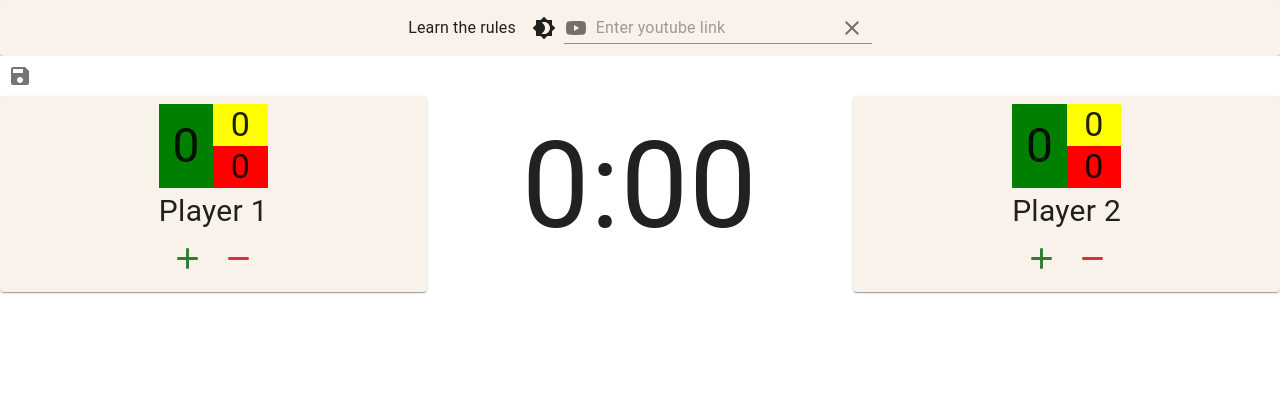
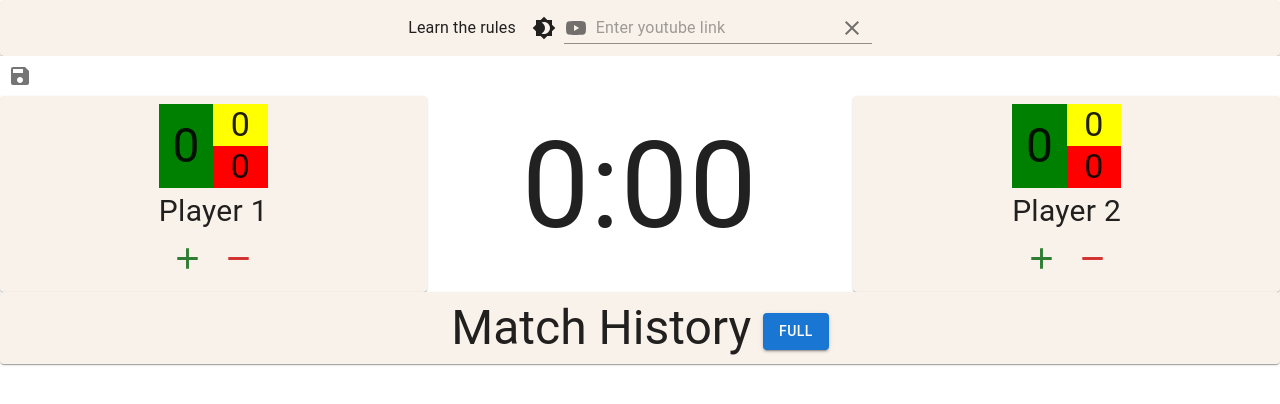
Before and after one commit to dli9431/learntherules, a React (Vite) app: page / in a window 1280 px wide. Shown: the top 404 px of the page. Built offline with nearby package versions, Linux system fonts and the light colour scheme.

Commit message:
add viewable action history

```diff
--- a/src/App.tsx
+++ b/src/App.tsx
@@ -24,6 +24,7 @@ import Timer from './timer.tsx';
 import { ScoreHistory, MatchHistory, Fighter, PlayerOptions, YouTubePlayer } from './interfaces/shared.ts';
 import Player from './player.tsx';
 import RefDecPopover from './refDecPopover.tsx';
+import Match from './match.tsx';
 
 const ColorModeContext = createContext({ toggleColorMode: () => { } });
 
@@ -320,8 +321,8 @@ function App() {
               <Grid item xs={6} sm={6} lg={4} order={{ sm: 3, lg: 3 }}>
                 <Player fighter={fighter2} theme={theme} setFighter={setFighter2} playerControl={playerControl} setScoreHistory={setScoreHistory} />
               </Grid>
-              <Grid item xs={12} sm={12} lg={12} order={{ sm: 3, lg: 3 }}>
-                {/* <Match history={matchHistory} /> */}
+              <Grid item xs={12} sm={12} md={12} lg={12} sx={{ flexGrow: 1, flexBasis: 0 }} order={4}>
+                <Match theme={theme} fighter1={fighter1} fighter2={fighter2} history={scoreHistory} />
               </Grid>
             </Grid>
           </Grid>
--- a/src/interfaces/shared.ts
+++ b/src/interfaces/shared.ts
@@ -48,3 +48,10 @@ export interface MatchHistory {
     date: string;
     history: ScoreHistory[];
 }
+
+export function convertSecondsToTime(seconds: number): string {
+    seconds = Math.round(seconds);
+    const minutes = Math.floor(seconds / 60);
+    const remainingSeconds = seconds % 60;
+    return `${minutes}:${remainingSeconds < 10 ? `0${remainingSeconds}` : remainingSeconds}`;
+}
--- /dev/null
+++ b/src/match.tsx
@@ -0,0 +1,57 @@
+import { Button, Stack, Box, Paper, Typography, Grid } from '@mui/material';
+import { convertSecondsToTime, Fighter, ScoreHistory } from './interfaces/shared.ts';
+import { Theme } from '@mui/material/styles';
+
+export const Match = ({ theme, history, fighter1, fighter2 }:
+    { theme: Theme; history: ScoreHistory[] | null; fighter1: Fighter, fighter2: Fighter }) => {
+
+    const formatResult = (score: ScoreHistory) => {
+        let res = '';
+        if (score.subType) {
+            if (score.fighter === 1) {
+                res = fighter1.name + ` wins by ` + `(${score.subType})` + ` at ` + `(${convertSecondsToTime(score.time)})`;
+            } else {
+                res = fighter2.name + ` wins by ` + `(${score.subType}) at ` + `(${convertSecondsToTime(score.time)})`;
+            }
+        } else {
+            if (score.fighter === 1) {
+                res = fighter1.name + ` scores ` + score.scoreAmount + ` ` + score.scoreType + ` at ` + `(${convertSecondsToTime(score.time)})`;
+            }
+            else {
+                res = fighter2.name + ` scores ` + score.scoreAmount + ` ` + score.scoreType + ` at ` + `(${convertSecondsToTime(score.time)})`;
+            }
+        }
+        return res;
+    }
+    return (
+        <Paper
+            sx={{
+                bgcolor: theme.palette.mode === 'dark' ? '#1A2027' : '#f9f2eb',
+                padding: 1,
+                overflow: 'auto',
+            }}
+        >
+            <Grid container spacing={0} className="matchHistory"
+                sx={{
+                    display: 'flex',
+                    justifyContent: 'center',
+                    alignItems: 'center',
+                }}>
+                <Grid item>
+                    <Typography variant="h3">
+                        Match History <Button variant="contained">Full</Button>
+                    </Typography>
+                </Grid>
+                {(history && history.length > 0) && history.slice(-4).map((score, index) => {
+                    return (
+                        <Grid item xs={12} key={index}>
+                            {formatResult(score)}
+                        </Grid>
+                    )
+                })}
+            </Grid>
+        </Paper>
+    )
+}
+
+export default Match;
--- a/src/player.tsx
+++ b/src/player.tsx
@@ -6,7 +6,6 @@ import ScorePopover from './scorePopover.tsx';
 export const Player = ({ fighter, theme, setFighter, playerControl, setScoreHistory }:
     { fighter: Fighter; theme: Theme; setFighter: any; playerControl: any; setScoreHistory: any; }) => {
     return (
-
         <Paper
             sx={{
                 display: 'flex',
--- a/src/timer.tsx
+++ b/src/timer.tsx
@@ -1,13 +1,12 @@
 import { Typography } from '@mui/material';
+import { convertSecondsToTime } from './interfaces/shared';
 
 export function Timer({ currTime }: { currTime: number }) {
-  const seconds = currTime;
-  const minutes = Math.floor(seconds / 60);
-  const remainingSeconds = seconds % 60;
+  const time = convertSecondsToTime(currTime);
 
   return (
     <Typography component='div' fontSize={{ md: 120, sm: 40, xs: 30 }}>
-      {minutes}:{remainingSeconds < 10 ? `0${remainingSeconds}` : remainingSeconds}
+      {time}
     </Typography>
   );
 }
```
